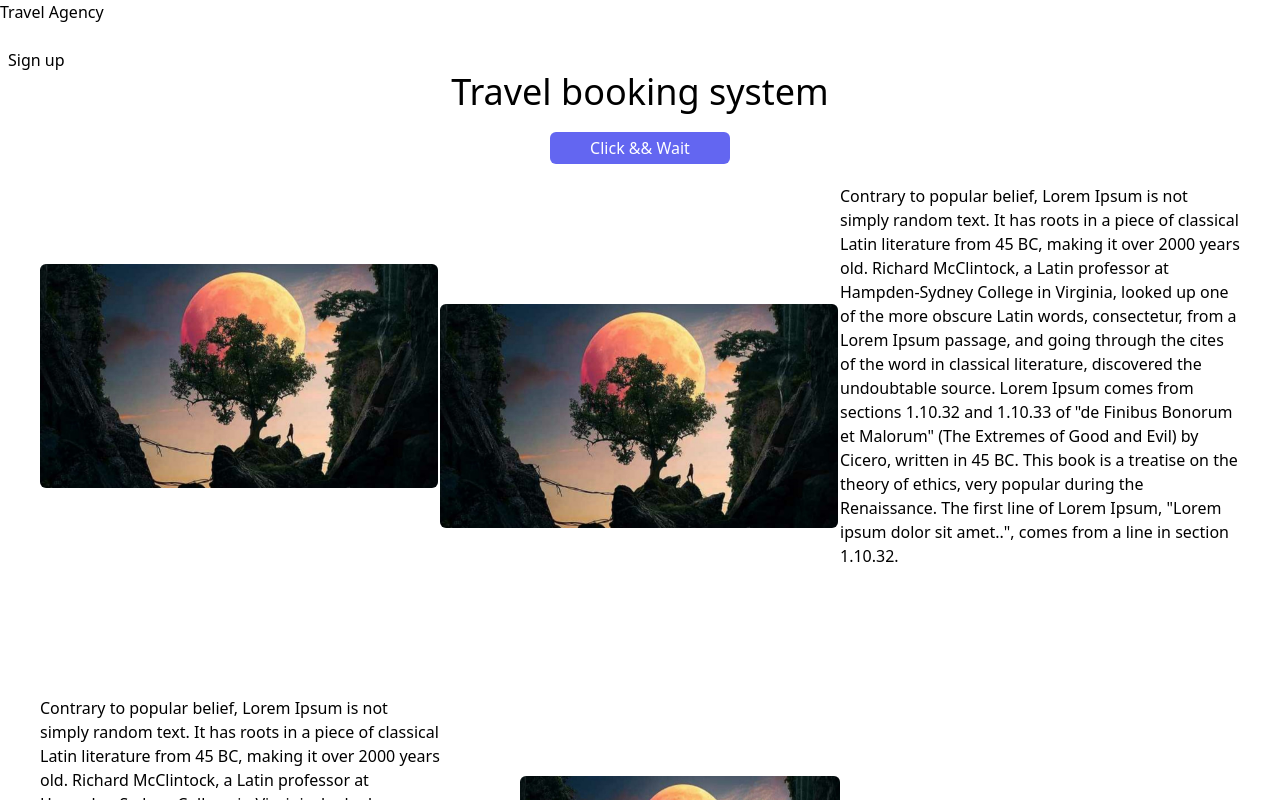
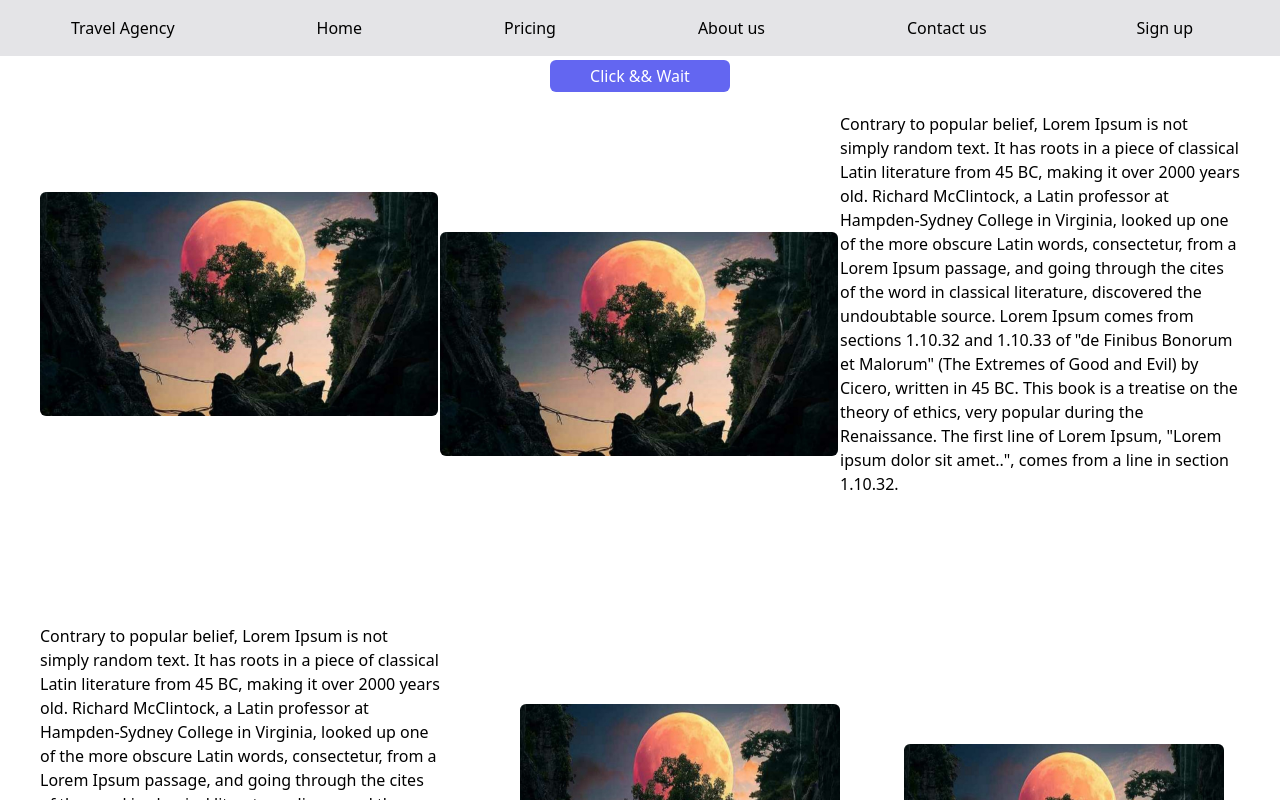
Before and after one commit to ritasahaa/CognoRise-Infotech-Task-3-Travel_booking_system, a React (Vite) app: page / in a window 1280 px wide. Shown: the top 800 px of the page. Built offline with nearby package versions, Linux system fonts and the light colour scheme.

Commit message:
fix header

```diff
--- a/src/Navbar.jsx
+++ b/src/Navbar.jsx
@@ -2,39 +2,24 @@ import React from "react";
 
 const Navbar = () => {
   return (
-    <div>
-      {/* Navbar */}
-      <nav class="navbar bg-body-tertiary fixed-top navbar-expand-lg">
-        <div class="container-fluid">
-          <div class="navbar-nav">
+    <nav className="flex justify-around bg-zinc-200 py-4  fixed w-full font-medium z-10">
       <a class="nav-link" href="#">
         Travel Agency
       </a>
-          </div>
-          <div
-            class="collapse navbar-collapse nav justify-content-center"
-            id="navbarNavAltMarkup"
-          >
-            <div class="navbar-nav">
       <a class="nav-link" href="#">
         Home
       </a>
       <a class="nav-link" href="#">
         Pricing
       </a>
-              <a class="nav-link" href="#">
+      <a class="nav-link" href="">
         About us
       </a>
       <a class="nav-link" href="#">
         Contact us
       </a>
-            </div>
-          </div>
-
       <button class="btn btn-danger  px-2 me-2 ">Sign up</button>
-        </div>
     </nav>
-    </div>
   );
 };
 
--- a/src/card1.jsx
+++ b/src/card1.jsx
@@ -6,7 +6,7 @@ export default function Card1() {
       <div className="flex flex-col  justify-between items-center px-10 ">
         <div className="flex  justify-between items-center ">
           <div className=" w-1/2 ">
-            <img src={image1} className="h-56 absolute rounded-md" />
+            <img src={image1} className="h-56 absolute rounded-md " />
             <img
               src={image1}
               className="h-56 relative left-[400px] top-10 rounded-md"
```
Lines whose indentation alone changed are shown as unchanged.
